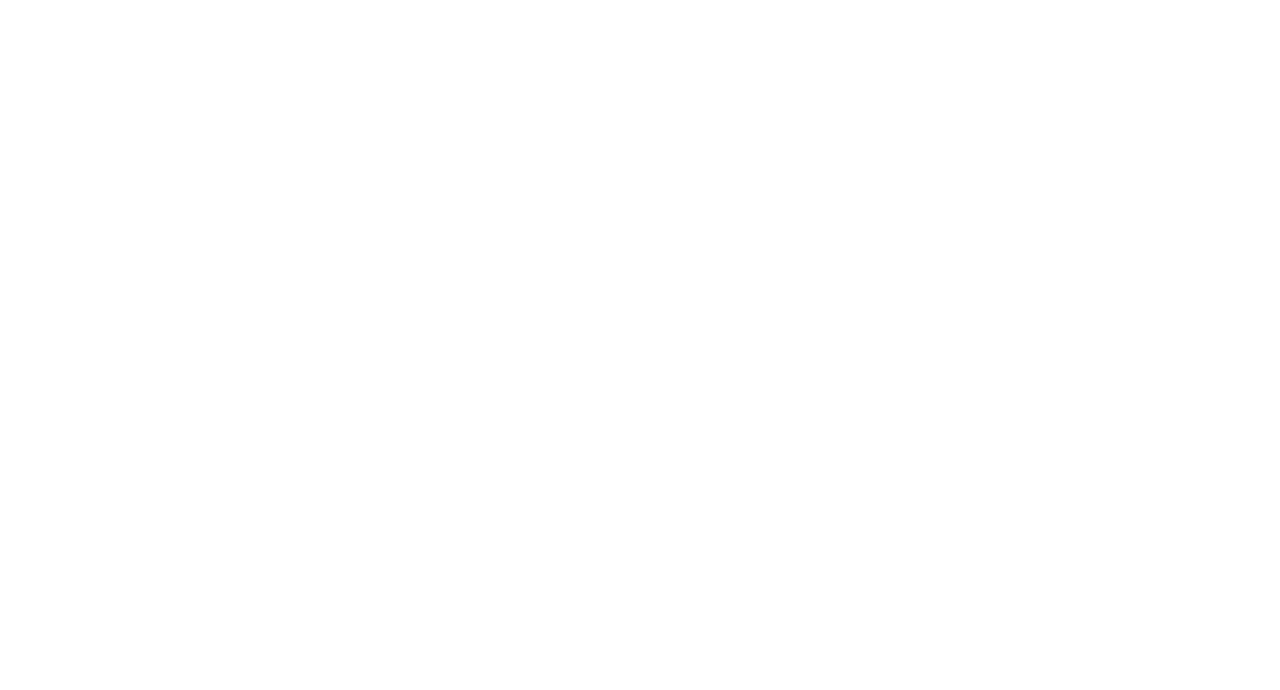
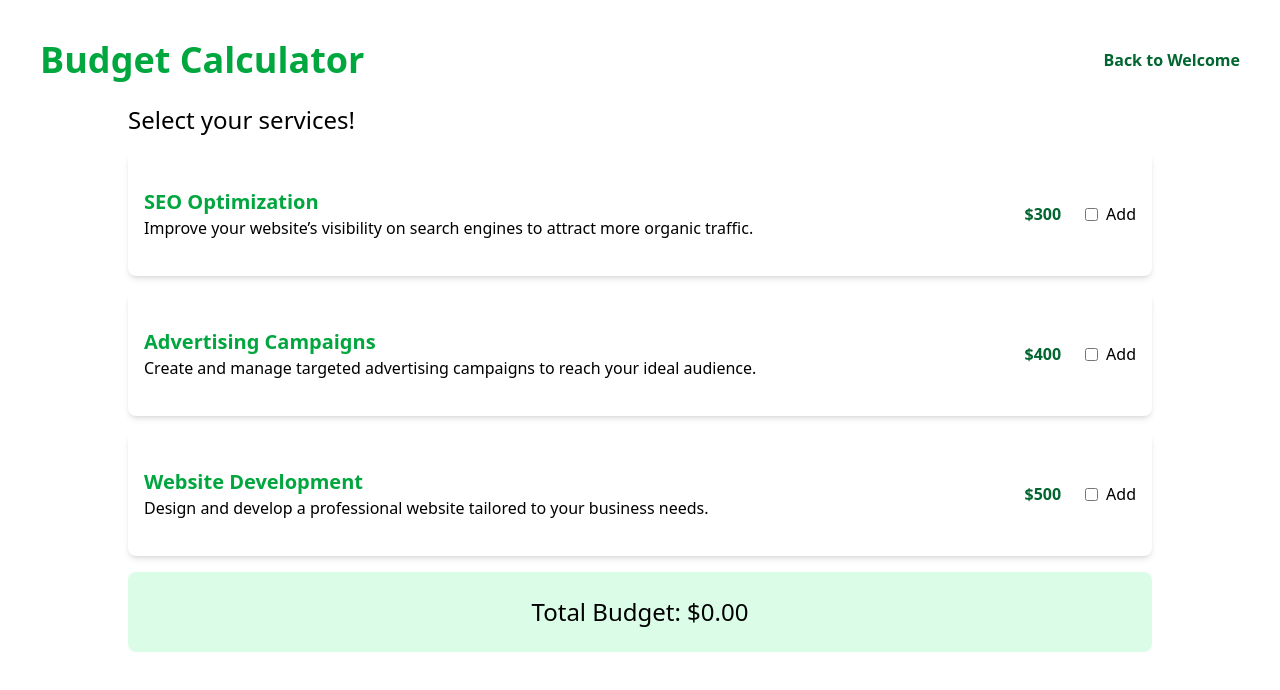
Before and after one commit to DiegoAPaez/6-Budgets, a React (Vite) app: page /calculator in a window 1280 px wide. Before the commit this address had no page. Shown: the top 690 px of the page. Built offline with nearby package versions, Linux system fonts and the light colour scheme.

Commit message:
Completed Ex-1. Rendering Services with Card components.

```diff
--- a/src/App.tsx
+++ b/src/App.tsx
@@ -1,5 +1,6 @@
 import {BrowserRouter, Route, Routes} from "react-router-dom";
 import WelcomePage from "./pages/WelcomePage.tsx";
+import CalculatorPage from "./pages/CalculatorPage.tsx";
 
 function App() {
 
@@ -7,6 +8,7 @@ function App() {
     <BrowserRouter>
         <Routes>
             <Route path={'/'} element={<WelcomePage/>}/>
+            <Route path={'/calculator'} element={<CalculatorPage/>}/>
         </Routes>
     </BrowserRouter>
   )
--- /dev/null
+++ b/src/components/budget/Card.tsx
@@ -0,0 +1,10 @@
+import type {ReactNode} from "react";
+
+const Card = ({ children } : {children : ReactNode}) => {
+    return (
+        <div className={'bg-white shadow-md rounded-lg p-4'}>
+            {children}
+        </div>
+    )
+}
+export default Card;
--- /dev/null
+++ b/src/components/budget/ServiceList.tsx
@@ -0,0 +1,33 @@
+import { SERVICES } from "../../data/services.ts";
+import Card from "./Card.tsx";
+
+const ServiceList = () => {
+    return (
+        <div className={'max-w-5xl mx-auto'}>
+            <h2 className={'text-2xl mb-4'}>Select your services!</h2>
+            <div className={'flex flex-col gap-4'}>
+                {SERVICES.map((service) => (
+                    <Card>
+                        <div className={'flex flex-row justify-between py-5 gap-2'}>
+                            <div>
+                                <h3 className={'text-green-600 text-xl font-semibold'}>{service.name}</h3>
+                                <p>{service.description}</p>
+                            </div>
+                            <div className={'flex flex-row justify-between items-center gap-2'}>
+                                <p className={'text-green-800 font-semibold mr-4'}>${service.price}</p>
+                                <input
+                                    type="checkbox"
+                                    id={service.code}
+                                    name={service.code}
+                                />
+                                <label htmlFor={service.code}>Add</label>
+                            </div>
+                        </div>
+                    </Card>
+                ))}
+            </div>
+        </div>
+    )
+}
+
+export default ServiceList;
--- a/src/data/services.js
+++ b/src/data/services.ts
@@ -2,16 +2,19 @@ export const SERVICES = [
     {
         name: 'SEO Optimization',
         description: 'Improve your website’s visibility on search engines to attract more organic traffic.',
+        code: 'seo',
         price: 300
     },
     {
         name: 'Advertising Campaigns',
         description: 'Create and manage targeted advertising campaigns to reach your ideal audience.',
+        code: 'ads',
         price: 400
     },
     {
         name: 'Website Development',
         description: 'Design and develop a professional website tailored to your business needs.',
+        code: 'web',
         price: 500
     }
 ];
--- /dev/null
+++ b/src/pages/CalculatorPage.tsx
@@ -0,0 +1,19 @@
+import {Link} from "react-router-dom";
+import ServiceList from "../components/budget/ServiceList.tsx";
+
+const CalculatorPage = () => {
+    return (
+        <div className={'p-2'}>
+            <header className={'flex items-center justify-between mb-6 text-green-600'}>
+                <h1 className={'text-4xl font-semibold'}>Budget Calculator</h1>
+                <Link to="/" className={'font-semibold text-green-800'}>Back to Welcome</Link>
+            </header>
+            <ServiceList />
+            <div className="bg-green-100 rounded-lg max-w-5xl text-center mt-4 py-6 mx-auto">
+                <h2 className={'text-2xl'}>Total Budget: $0.00</h2>
+            </div>
+        </div>
+    );
+}
+
+export default CalculatorPage;
```
